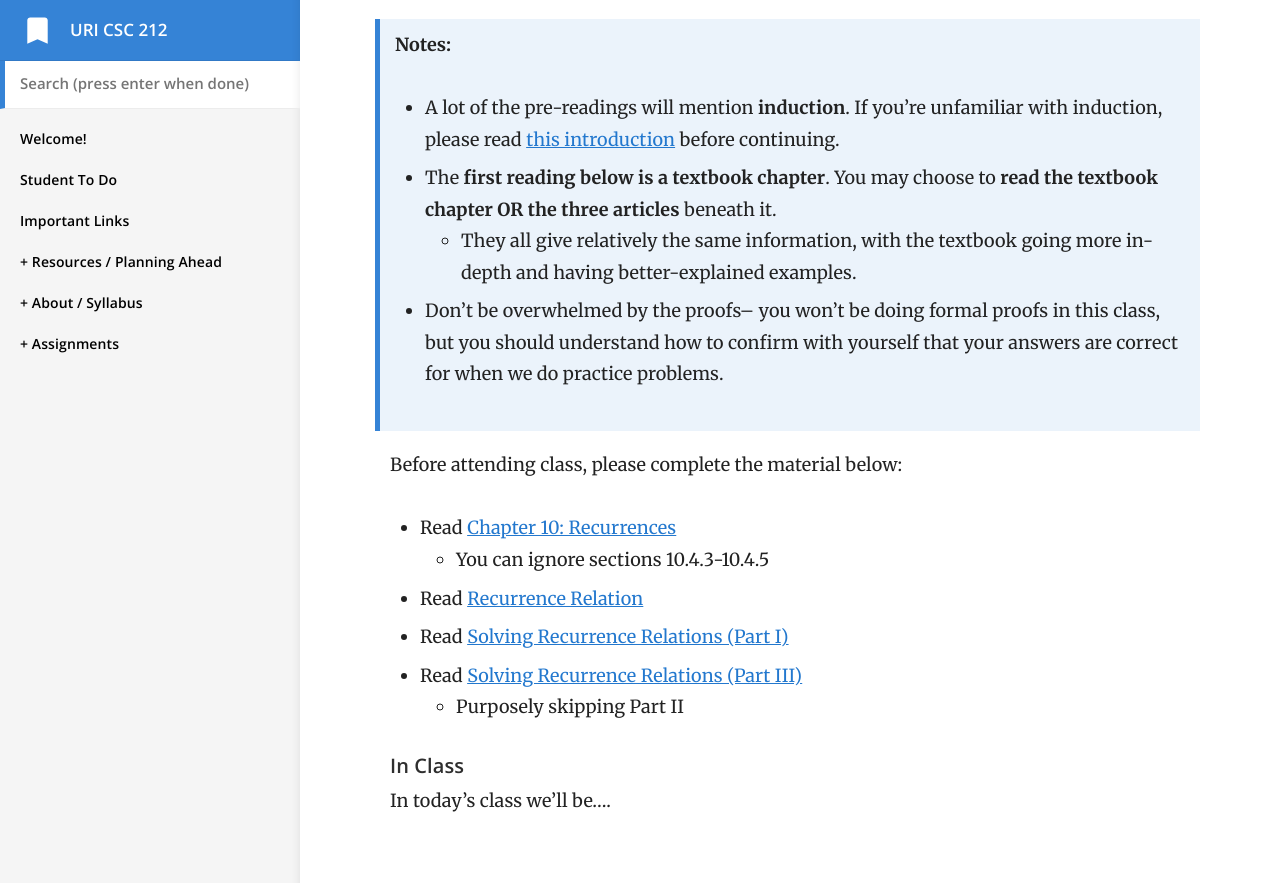
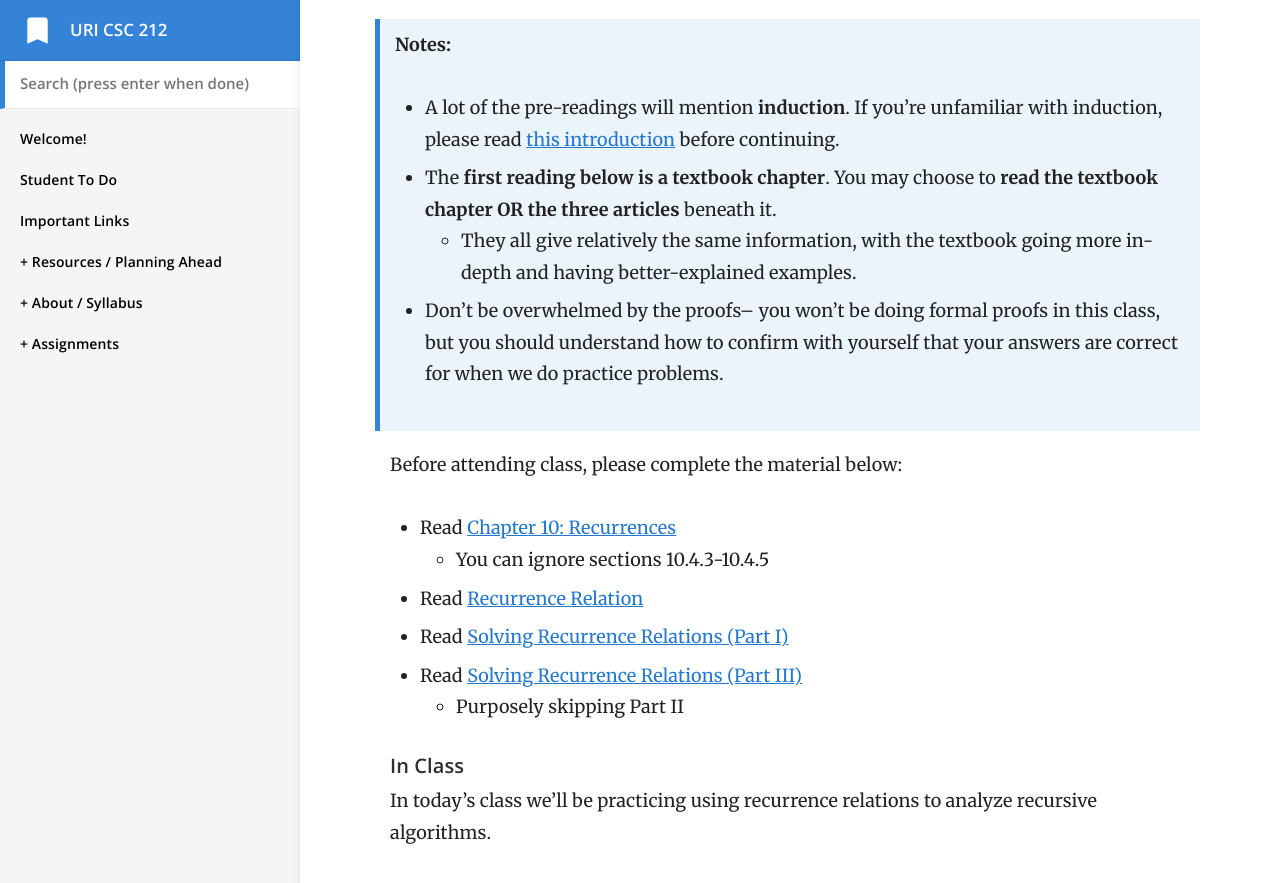
Before and after one commit to vcc-csc212/sp21-archive, a Jekyll site: the page built from _docs/weekly/wk6.md, in a window 1280 px wide and 900 px high, scrolled down 1574 px. Shown: the top 883 px of the window. Built offline with Jekyll 4.4.1, drawn with Linux system fonts in a browser that asks for light colours.

Commit message:
wk6 thurs readings added

```diff
--- a/_docs/weekly/wk6.md
+++ b/_docs/weekly/wk6.md
@@ -59,4 +59,4 @@ Before attending class, please complete the material below:
 	- Purposely skipping Part II
 
 ##### In Class
-In today's class we'll be....
+In today's class we'll be practicing using recurrence relations to analyze recursive algorithms.
```
